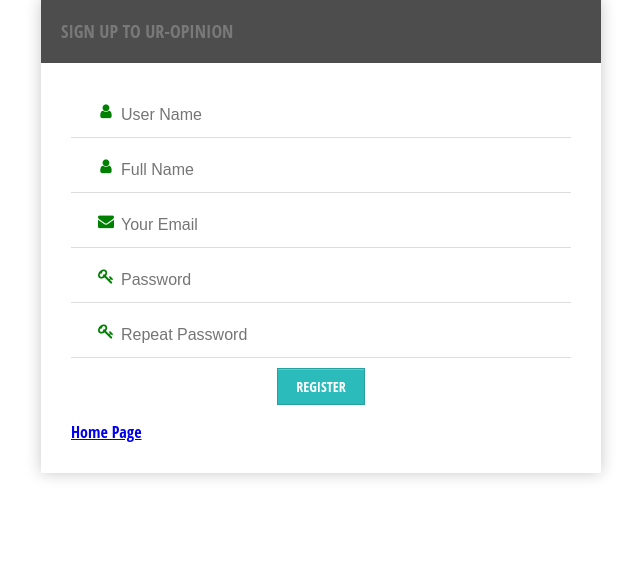
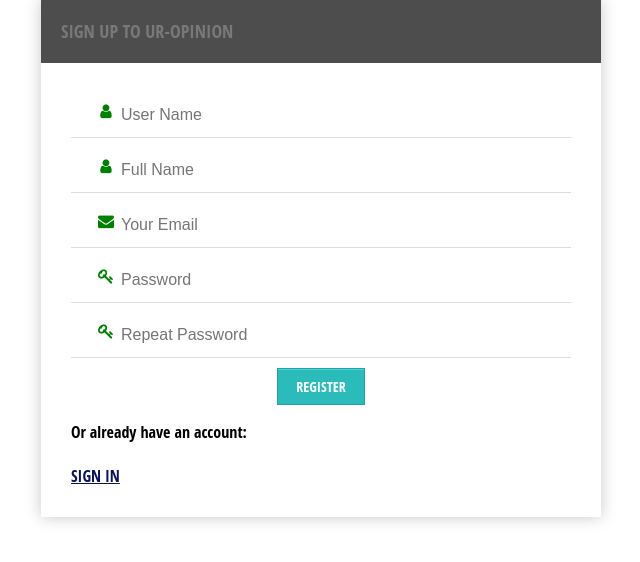
Before and after one commit to itmo-wad/Ur-opinion, a Flask app: page /register in a window 1280 px wide. Shown: the part 51-613 px from the top of the page, without its empty margins (319-959 px from the left). Run offline with Flask 2, Linux system fonts and the light colour scheme; parts of the project's set-up code (start-up, migrations or seed data) failed here and were passed over.

Commit message:
Add links to account pages

```diff
--- a/templates/register.html
+++ b/templates/register.html
@@ -22,27 +22,30 @@
     <form method="POST" action="{{ url_for('reg')}}">
 
       <i class="fa fa-user icon"> </i>
-      <input type="text" id="username" name="username" placeholder="User Name" autocomplete="off"/>
+      <input type="text" id="username" name="username" placeholder="User Name" autocomplete="off" />
 
       <i class="fa fa-user icon"> </i>
-      <input type="text" id="fullname" name="fullname" placeholder="Full Name" autocomplete="off"/>
+      <input type="text" id="fullname" name="fullname" placeholder="Full Name" autocomplete="off" />
 
       <i class="fa fa-envelope icon"> </i>
-      <input type="email" id="email" name="email" placeholder="Your Email" autocomplete="off"/>
+      <input type="email" id="email" name="email" placeholder="Your Email" autocomplete="off" />
 
       <i class="fa fa-key icon"> </i>
-      <input type="password" id="pass" name="password" placeholder="Password"  />
+      <input type="password" id="pass" name="password" placeholder="Password" />
 
       <i class="fa fa-key icon"> </i>
-      <input type="password" id ="c_pass" name="re_password" placeholder="Repeat Password" onchange="AlertPass()"/>
+      <input type="password" id="c_pass" name="re_password" placeholder="Repeat Password" onchange="AlertPass()" />
 
       {% for message in get_flashed_messages() %}
       <p class="error">{{ message }}</p>
       {% endfor %}
 
-      <input type="submit" id="submit" value="Register"  onclick="return Validate();"/>
+      <input type="submit" id="submit" value="Register" onclick="return Validate();" />
 
 
     </form>
-    <a href="{{ url_for('index')}}">Home Page</a>
+    Or already have an account:
+    <br />
+    <br />
+    <a href="{{ url_for('index')}}" style="color: rgb(10, 18, 95); font-weight: bold;">SIGN IN</a>
   </div>
```
Also changed, not shown: templates/login.html (+5 -2 lines).
